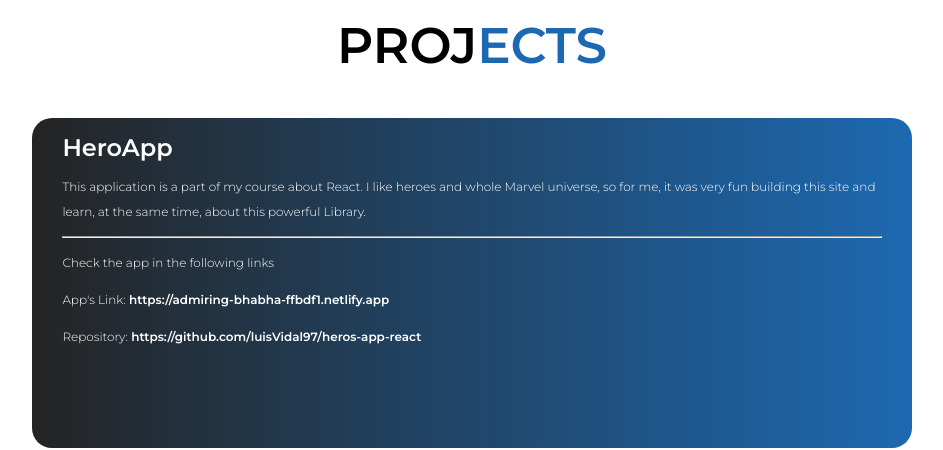
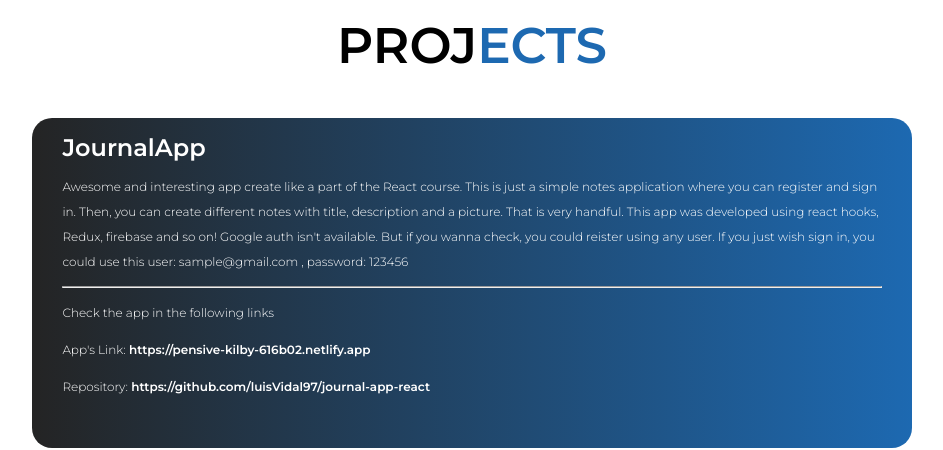
Before and after one commit to luisVidal97/cv-react, a React (Create React App) app: page / in a window 1280 px wide. Shown: the part 1080-1530 px from the top of the page, without its empty margins (168-1111 px from the left). Built offline with nearby package versions, Linux system fonts and the light colour scheme.

Commit message:
added new project

```diff
--- a/src/components/Projects.js
+++ b/src/components/Projects.js
@@ -5,6 +5,16 @@ export const Projects = () => {
 
 
     const projects = [
+        {
+            title: 'JournalApp',
+            description: `Awesome and interesting app create like a part of the React course. This is just a simple notes application where you can
+            register and sign in. Then, you can create different notes with title, description and a picture. That is very handful. This app was developed using react hooks,
+            Redux, firebase and so on! Google auth isn't available. But if you wanna check, you could reister using any user. If you just wish sign in,
+            you could use this user: sample@gmail.com , password: 123456`,
+            image: './assets/projects/journalapp.png',
+            repo: ['https://github.com/luisVidal97/journal-app-react'],
+            url: 'https://pensive-kilby-616b02.netlify.app'
+        },
         {
             title: 'HeroApp',
             description: `This application is a part of my course about React. I like heroes and whole Marvel universe, so for me, it was very fun
```
Also changed, not shown: 1 other file (tests, documents, lock files or other folders).
